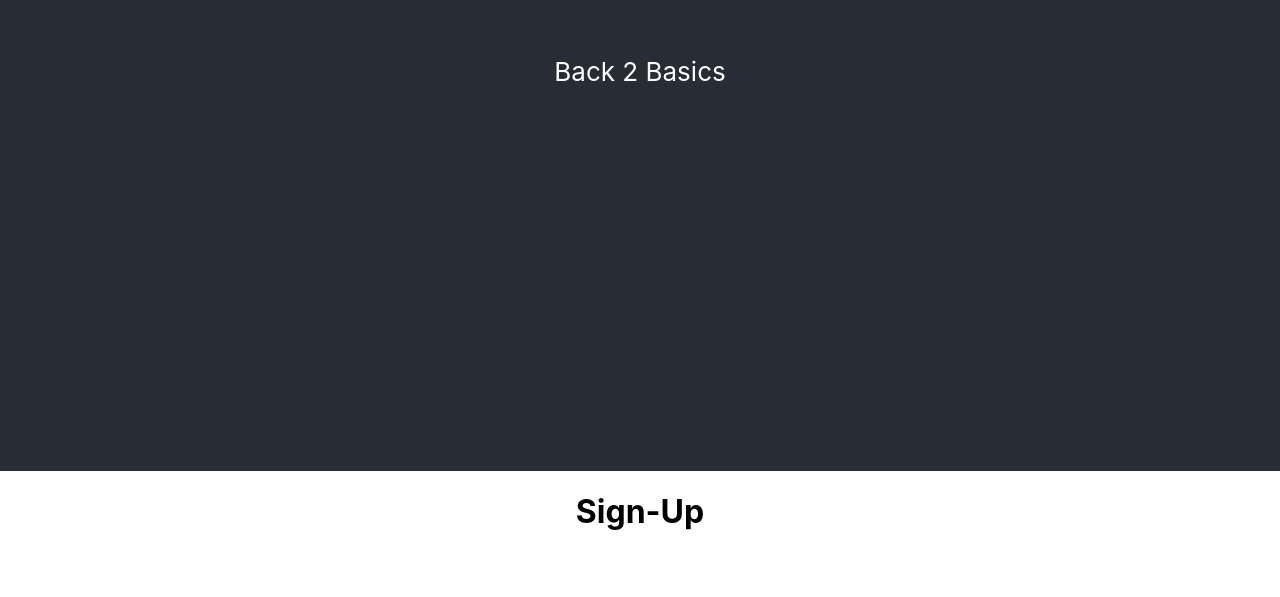
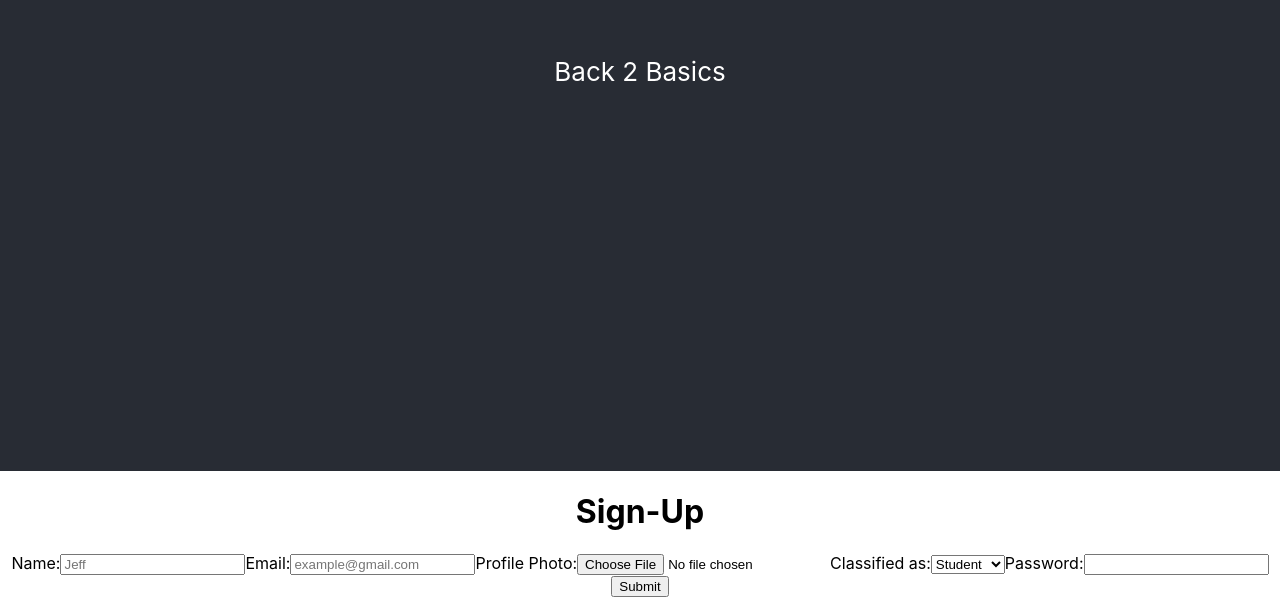
Before and after one commit to corinabejan/Back2Basics, a React (Create React App) app: page /signup in a window 1280 px wide. Shown: the part 329-926 px from the top of the page. Before the commit the page ends 882 px from the top, so only its background shows below. Built offline with nearby package versions, Linux system fonts and the light colour scheme.

Commit message:
Sign-up Page setup

```diff
--- a/src/pages/Sign-Up/index.js
+++ b/src/pages/Sign-Up/index.js
@@ -1,12 +1,132 @@
-import React from "react"
+import React, {useState} from "react"
+import firebase from "firebase"
 
 
 export default function SignUp(){
+    const [name, set_Name] = useState("")
+    const [email, set_Email] = useState("")
+    const [userImage, set_UserImage] = useState("")
+    const [status, set_Status] = useState("")
+    const [password, set_Password] = useState("")
+
+    function sendDatabase(){
+        const database = firebase.firestore()
+
+        database.collection("users").doc(name).set({
+            user_name: name,
+            user_image: userImage,
+            user_credentials: status,
+            user_password: password,
+        })
+        .then(function(){
+            console.log("Document successly stored")
+        })
+        .catch(function(e){
+            console.log("Error", e)
+        })
+    }
+
+    function sendNewData(e){
+        e.preventDefault()
+
+        firebase.auth().createUserWithEmailAndPassword(email,password).catch(function(e){
+            var errorCode = e.code;
+            var errorMessage = e.message;
+            console.log(`Error, ${errorCode}, ${errorMessage}`)
+        })
+
+        console.log(`Credentials: ${status} ${name}`)
+
+        sendDatabase()
+
+        set_Name("")
+        set_Email("")
+        set_UserImage("")
+        set_Status("")
+        set_Password("")
+
+    }
+
     return (
         <div>
             <h1>
                 Sign-Up
             </h1>
+            <form>
+                <label>
+                    Name:
+                </label>
+                <input
+                    type="text"
+                    value={name}
+                    placeholder="Jeff"
+                    required
+                    onChange={(e) => set_Name(e.target.value)}
+                />
+                <label>
+                    Email:
+                </label>
+                <input
+                    type="email"
+                    value={email}
+                    placeholder="example@gmail.com"
+                    required
+                    onChange={(e) => set_Email(e.target.value)}
+                />
+                <label>
+                    Profile Photo:
+                </label>
+                <input
+                    type="file"
+                    value={userImage}
+                    onChange={(e) => set_UserImage(e.target.value)}
+                />
+                <label>
+                    Classified as:
+                </label>
+                <select
+                    id="status"
+                    required
+                >
+                    <option
+                        value="student"
+                        onClick={(e) => set_Status(e.target.value)}>
+                            Student
+                    </option>
+                    <option
+                        value="Teacher"
+                        onClick={(e) => set_Status(e.target.value)}
+                    >
+                        Teacher
+                    </option>
+                    <option
+                        value="men-tee"
+                        onClick={(e) => set_Status(e.target.value)}
+                    >
+                        Men-Tee
+                    </option>
+                    <option
+                        value="Mentor"
+                        onClick={(e) => set_Status(e.target.value)}
+                    >
+                        Mentor
+                    </option>
+                </select>
+                <label>
+                    Password:
+                </label>
+                <input
+                    type="text"
+                    value={password}
+                    required
+                    onChange={(e) => set_Password(e.target.value)}
+                />
+                <button
+                    type="submit"
+                    onClick={sendNewData}>
+                    Submit
+                </button>
+            </form>
         </div>
     )
 }
```
